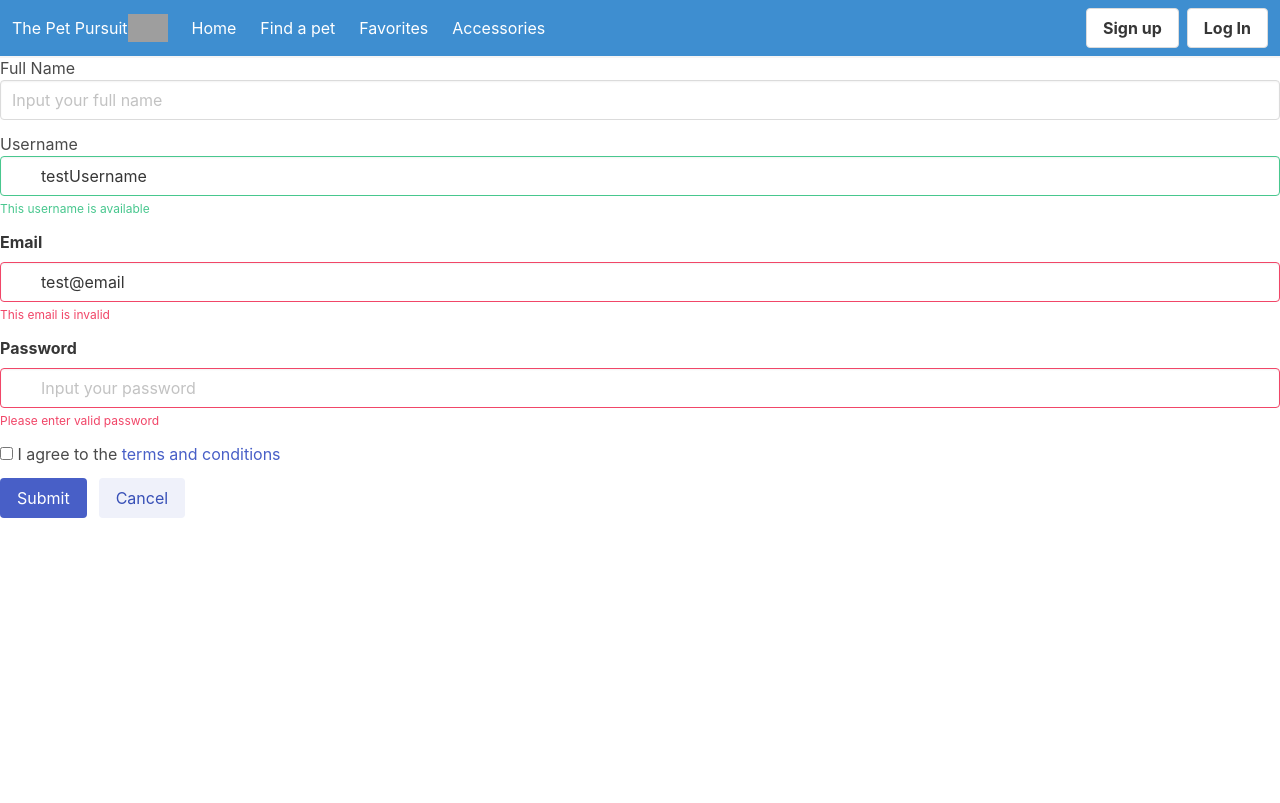
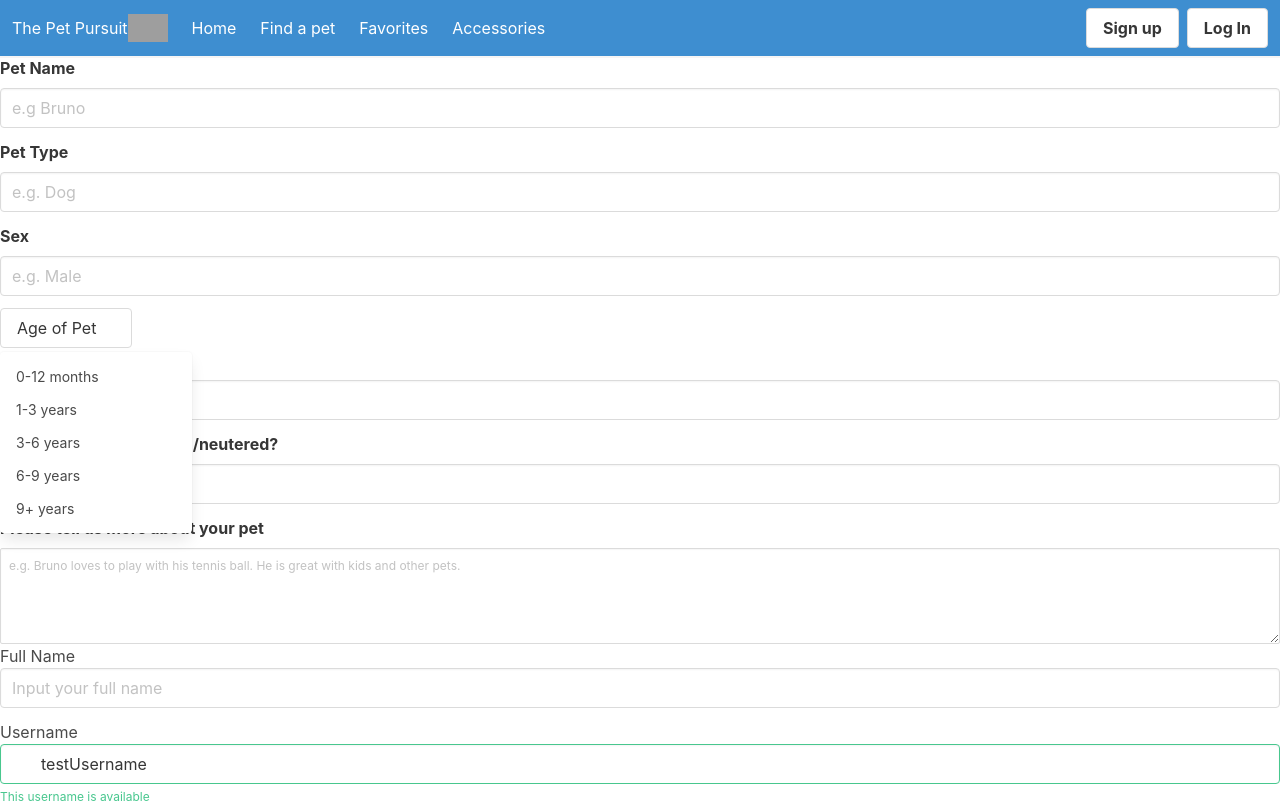
Before and after one commit to p134c0d3/the-pet-pursuit, an Angular app: page / in a window 1280 px wide. Shown: the top 803 px of the page. Built offline with nearby package versions, Linux system fonts and the light colour scheme; grey boxes are pictures that could not be loaded.

Commit message:
added dropdown

```diff
--- a/src/app/app.component.html
+++ b/src/app/app.component.html
@@ -1,5 +1,5 @@
 <app-nav-bar></app-nav-bar>
-
+<app-new-post></app-new-post>
 
 
 <app-sign-up></app-sign-up>
--- a/src/app/new-post/new-post.component.html
+++ b/src/app/new-post/new-post.component.html
@@ -1,55 +1,71 @@
 <div class="field">
-  <label class="label">Name</label>
+  <label class="label">Pet Name</label>
   <div class="control">
-    <input class="input" type="text" placeholder="e.g Alex Smith">
+    <input class="input" type="text" required placeholder="e.g Bruno">
   </div>
 </div>
 
 <div class="field">
-  <label class="label">Email</label>
+  <label class="label">Pet Type</label>
   <div class="control">
-    <input class="input" type="email" placeholder="e.g. alexsmith@gmail.com">
+    <input class="input" type="text" required placeholder="e.g. Dog">
   </div>
 </div>
 
 <div class="field">
-  <label class="label">Email</label>
+  <label class="label">Sex</label>
   <div class="control">
-    <input class="input" type="email" placeholder="e.g. alexsmith@gmail.com">
+    <input class="input" type="text" placeholder="e.g. Male">
+  </div>
+</div>
+
+<div class="dropdown is-active">
+  <div class="dropdown-trigger">
+    <button class="button" aria-haspopup="true" aria-controls="dropdown-menu">
+      <span>Age of Pet</span>
+      <span class="icon is-small">
+        <i class="fas fa-angle-down" aria-hidden="true"></i>
+      </span>
+    </button>
+  </div>
+  <div class="dropdown-menu" id="dropdown-menu" role="menu">
+    <div class="dropdown-content">
+      <a href="#" class="dropdown-item">
+        0-12 months
+      </a>
+      <a class="dropdown-item">
+        1-3 years
+      </a>
+      <a href="#" class="dropdown-item">
+        3-6 years
+      </a>
+      <a href="#" class="dropdown-item">
+        6-9 years
+      </a>
+      <a href="#" class="dropdown-item">
+        9+ years
+      </a>
+    </div>
   </div>
 </div>
 
 <div class="field">
-  <label class="label">Email</label>
+  <label class="label">Location</label>
   <div class="control">
-    <input class="input" type="email" placeholder="e.g. alexsmith@gmail.com">
+    <input class="input" type="text" placeholder="e.g. St.Louis, MO ">
   </div>
 </div>
 
 <div class="field">
-  <label class="label">Email</label>
+  <label class="label">Has the Pet been spayed/neutered?</label>
   <div class="control">
-    <input class="input" type="email" placeholder="e.g. alexsmith@gmail.com">
+    <input class="input" type="text" placeholder="e.g. Yes">
   </div>
 </div>
 
 <div class="field">
-  <label class="label">Email</label>
+  <label class="label">Please tell us more about your pet</label>
   <div class="control">
-    <input class="input" type="email" placeholder="e.g. alexsmith@gmail.com">
+    <textarea class="textarea is-small" placeholder="e.g. Bruno loves to play with his tennis ball. He is great with kids and other pets."></textarea>
   </div>
 </div>
-
-<div class="field">
-  <label class="label">Email</label>
-  <div class="control">
-    <input class="input" type="email" placeholder="e.g. alexsmith@gmail.com">
-  </div>
-</div>
-
-<div class="field">
-  <label class="label">Email</label>
-  <div class="control">
-    <input class="input" type="email" placeholder="e.g. alexsmith@gmail.com">
-  </div>
-</div>
```
